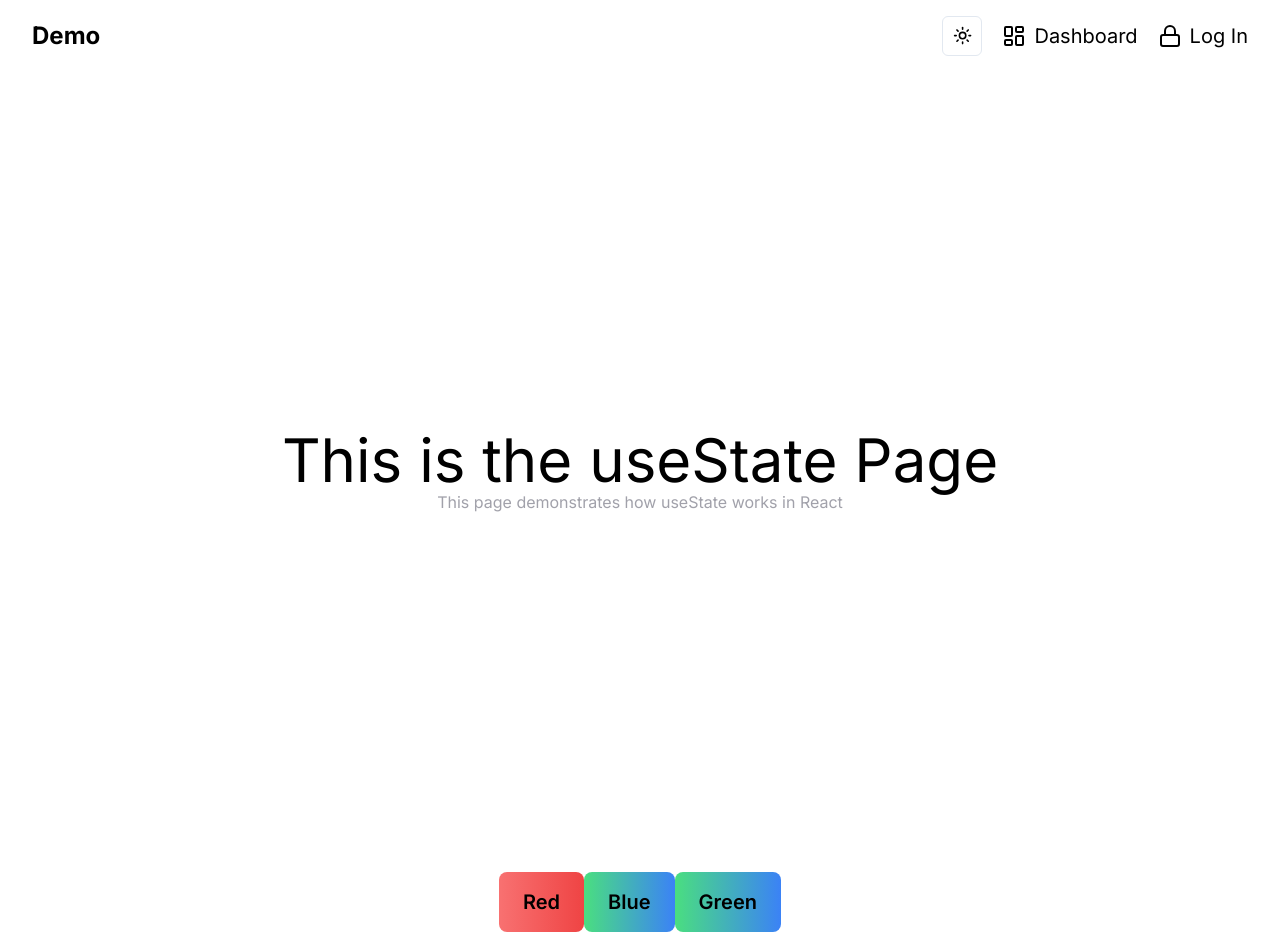
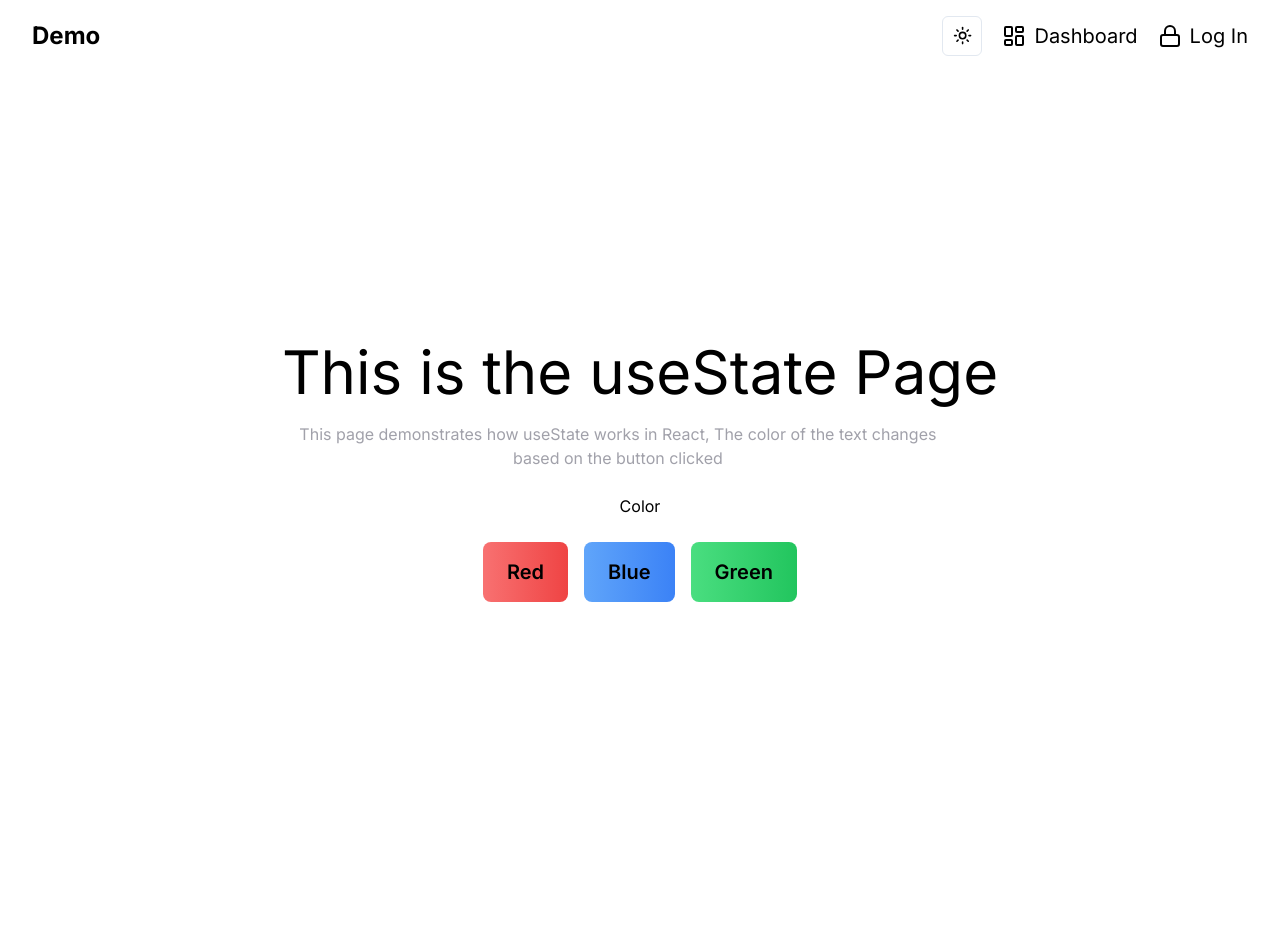
Before and after one commit to mutaremalcolm/demo, a Next.js app: page /useState in a window 1280 px wide. After the commit the page ends 872 px from the top, so only its background shows below. Built offline with nearby package versions, Linux system fonts and the light colour scheme.

Commit message:
feat: implemented useState to track buttons clicked and change colors in response

```diff
--- a/src/app/components/Header/page.tsx
+++ b/src/app/components/Header/page.tsx
@@ -7,8 +7,8 @@ interface HeaderProps {
 
 const Header: React.FC<HeaderProps>= ({ title, subtitle }: HeaderProps) => {
   return (
-    <main className="h-screen flex flex-col items-center justify-center">
-      <h1 className="text-4xl text-center lg:text-6xl">{title}</h1>
+    <main>
+      <h1 className="text-4xl text-center lg:text-6xl pb-5">{title}</h1>
       <p className="text-base lg:text-md text-zinc-400 text-center max-w-lg lg:max-w-2xl">
         {subtitle}
       </p>
--- a/src/app/dashboard/page.tsx
+++ b/src/app/dashboard/page.tsx
@@ -2,18 +2,17 @@
 
 import Link from "next/link";
 import React, { useState } from "react";
+import Header from "../components/Header/page";
 
 function Dashboard() {
   return (
+    <>
     <main className="min-h-screen flex flex-col items-center justify-center gap-6 mx-auto px-4 lg:px-8">
-      <div className="max-w-md">
-        <h1 className="text-4xl text-center lg:text-6xl pb-5">
-          Dashboard Page
-        </h1>
-        <p className="text-base text-zinc-400 text-center pb-10">
-          The two buttons below are to illustrate the implementation of State management & tracking changes
-        </p>
-        <div className="flex items-center justify-center gap-x-4">
+      <Header
+        title=" This is the DashBoard Page"
+        subtitle="This page demonstates how Navigation in React works"
+        />
+        <div className="flex items-center justify-center gap-x-4 mt-0">
         <Link href="/useState/">
           <button
             className="text-lg font-semibold rounded-lg px-4 py-2
@@ -31,8 +30,8 @@ function Dashboard() {
           </button>
           </Link>
         </div>
-      </div>
     </main>
+    </>
   );
 }
 
--- a/src/app/useEffect/page.tsx
+++ b/src/app/useEffect/page.tsx
@@ -1,15 +1,17 @@
-import React from 'react'
-import Header from '../components/Header/page'
+import React from "react";
+import Header from "../components/Header/page";
 
 const useEffect = () => {
   return (
     <>
-    <Header
-        title="This is the useEffect Page"
-        subtitle="This page demonstrates how useEffect works in React!!!"
+      <main className="min-h-screen flex flex-col items-center justify-center gap-6 mx-auto px-4 lg:px-8">
+        <Header
+          title="This is the useEffect Page"
+          subtitle="This page demonstrates how useEffect works in React!!!"
         />
+      </main>
     </>
-  )
-}
+  );
+};
 
-export default useEffect
+export default useEffect;
--- a/src/app/useState/page.tsx
+++ b/src/app/useState/page.tsx
@@ -1,32 +1,48 @@
-import React from "react";
+"use client";
+
+import React, { useState } from "react";
 import Header from "../components/Header/page";
 
 const UseState = () => {
+  const [color, setColor] = useState('black');
+
+  function handleClick(newColor: React.SetStateAction<string>) {
+    setColor(newColor);
+  }
+
   return (
     <>
+      <main className="min-h-screen flex flex-col items-center justify-center gap-6 mx-auto px-4 lg:px-8">
         <Header
           title="This is the useState Page"
-        subtitle="This page demonstrates how useState works in React"
+          subtitle="This page demonstrates how useState works in React, The color of the text changes based on the button clicked"
         />
-      <main className="flex items-center justify-center">
+        <div style={{ color }}>
+          <span>Color</span>
+        </div>
+        <div className="flex items-center justify-center gap-x-4 mt-0">
           <button
             className="text-lg lg:text-xl font-semibold rounded-lg px-6 py-3 lg:py-4
             bg-gradient-to-r from-red-400 to-red-500"
+            onClick={() => handleClick('red')}
           >
             Red
           </button>
           <button
             className="text-lg lg:text-xl font-semibold rounded-lg px-6 py-3 lg:py-4
-            bg-gradient-to-r from-green-400 to-blue-500"
+            bg-gradient-to-r from-blue-400 to-blue-500"
+            onClick={() => handleClick('blue')}
           >
             Blue
           </button>
           <button
             className="text-lg lg:text-xl font-semibold rounded-lg px-6 py-3 lg:py-4
-            bg-gradient-to-r from-green-400 to-blue-500"
+            bg-gradient-to-r from-green-400 to-green-500"
+            onClick={() => handleClick('green')}
           >
             Green
           </button>
+        </div>
       </main>
     </>
   );
```
Lines whose indentation alone changed are shown as unchanged.
